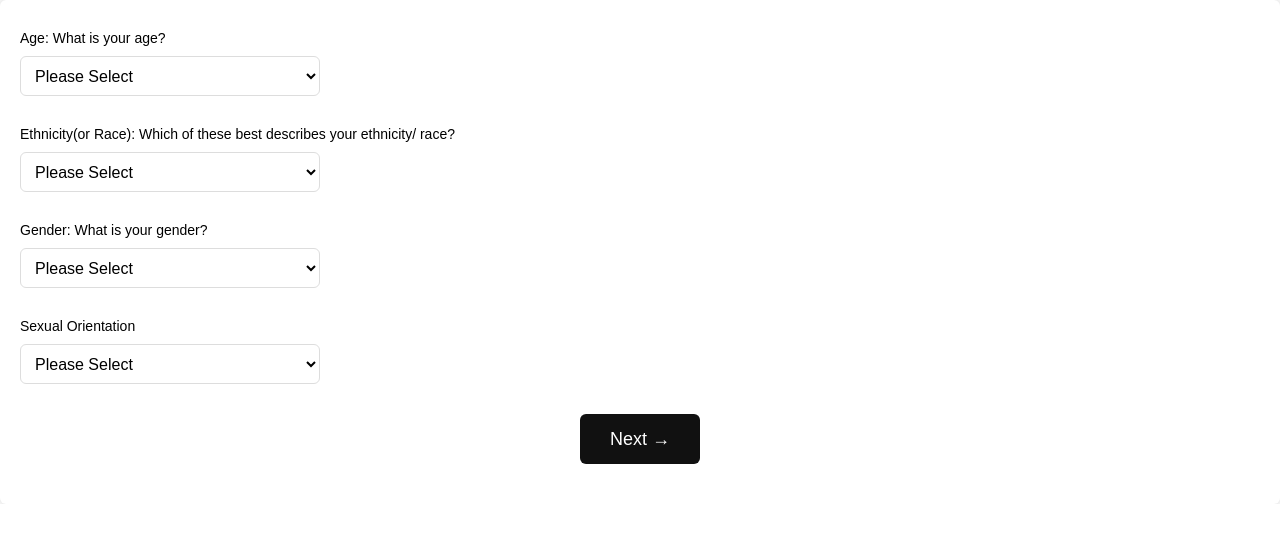
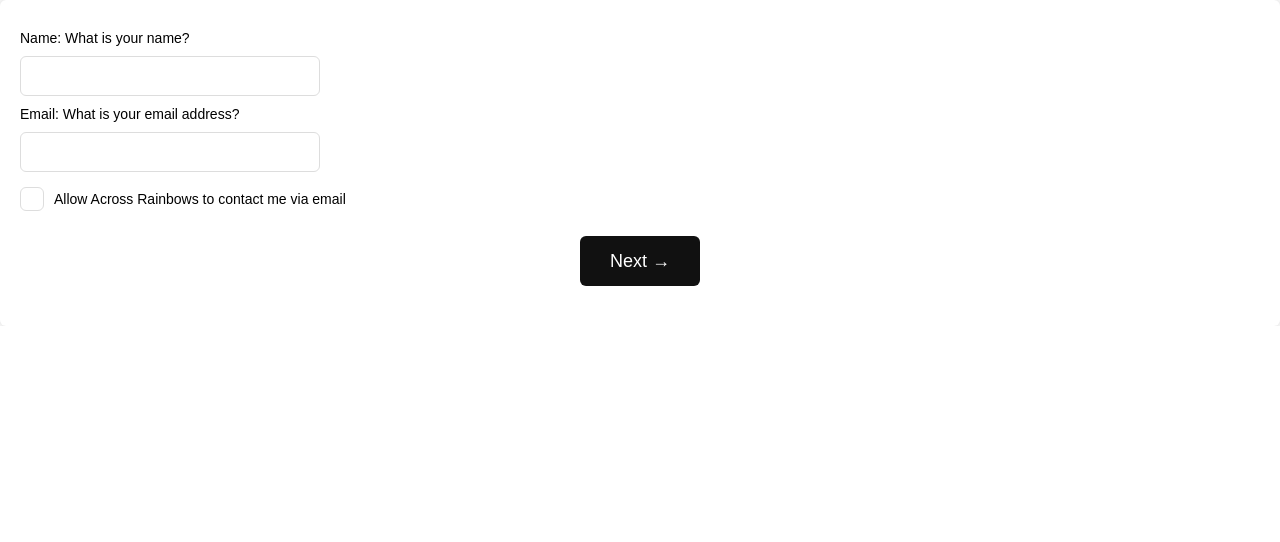
Before and after one commit to chris-rodgers/pink-navigator, a React (Create React App) app: page / in a window 1280 px wide. Shown: the top 542 px of the page. Built offline with nearby package versions, Linux system fonts and the light colour scheme.

Commit message:
Adding name and email address fields

```diff
--- a/src/App.js
+++ b/src/App.js
@@ -4,9 +4,12 @@ import "react-svg-radar-chart/build/css/index.css";
 import styles from "./styles.module.css";
 import questions from "./questions.json";
 import personalDetails from "./personal-details.json";
+import contactDetails from "./contact-details.json";
+
 import Checkbox from "./components/Checkbox/Checkbox";
 import Button from "./components/Button/Button";
 import Select from "./components/Select/Select";
+import Input from "./components/Input/Input";
 
 const optionValues = {
   1: "Strongly Disagree",
@@ -50,9 +53,10 @@ export default function App() {
   const [shouldSubmit, setShouldSubmit] = React.useState(true);
   const [page, setPage] = React.useState(0);
   const [hasSubmitted, setHasSubmitted] = React.useState(false);
-  const isFinished = page === 2;
-  const [personalDetailsState, setPersonalDetailsState] =
-    React.useState(personalDetails);
+  const isFinished = page === 3;
+  const [contactDetailsState, setContactDetailsState] = React.useState(contactDetails);
+  const [personalDetailsState, setPersonalDetailsState] = React.useState(personalDetails);
+  const [emailConsent, setEmailConsent] = React.useState(false)
 
   React.useEffect(() => {
     document.getElementById("pink-navigator-root").scrollIntoView(true);
@@ -89,6 +93,11 @@ export default function App() {
     const body = new FormData();
     const questionValues = {};
 
+    if(emailConsent){
+      Object.keys(contactDetailsState).forEach((key) => {
+        body.append(key, contactDetailsState[key].value);
+      });
+    }
     Object.keys(personalDetailsState).forEach((key) => {
       body.append(key, personalDetailsState[key].value);
     });
@@ -135,6 +144,34 @@ export default function App() {
       </div> */}
       {
         [
+          <div style={{ marginTop: 10, marginBottom: 20 }}>
+            {Object.keys(contactDetailsState).map((key) => {
+              const { title,...rest } = contactDetailsState[key];
+              return (
+                <div key={key}>
+                  <label className={styles.label} htmlFor={key}>
+                    {title}
+                  </label>
+                  <div>
+                    <Input
+                      id={key}
+                      onChange={(e) => {
+                        setContactDetailsState((prevContactDetailsState) => {
+                          const nextContactDetialsState = {
+                            ...prevContactDetailsState,
+                          };
+                          nextContactDetialsState[key].value = e.target.value;
+                          return nextContactDetialsState;
+                        });
+                      }}
+                      {...rest}
+                    />
+                  </div>
+                </div>
+              );
+            })}
+            <Checkbox onClick={() => { setEmailConsent(!emailConsent) }} checked={emailConsent} label={"Allow Across Rainbows to contact me via email"} />
+          </div>,
           <div style={{ marginTop: 10 }}>
             {Object.keys(personalDetailsState).map((key) => {
               const detail = personalDetailsState[key];
@@ -264,7 +301,7 @@ export default function App() {
             <Button onClick={handlePrev}>← Previous</Button>
           ) : null}
           {!isFinished ? (
-            <Button onClick={handleNext}>{["Next", "Finish"][page]} →</Button>
+            <Button onClick={handleNext}>{page === 2 ? "Finish" : "Next"} →</Button>
           ) : null}
         </div>
         {/* <Checkbox onClick={() => { setShouldSubmit(!shouldSubmit) }} disabled={!shouldShowCheckbox} checked={shouldSubmit} label={shouldShowCheckbox ? "Record my answers" : hasSubmitted ? "We've recorded your answers" : "Submitting..."} /> */}
--- /dev/null
+++ b/src/components/Input/Input.js
@@ -0,0 +1,9 @@
+import React from "react";
+import styles from "../Select/Select.module.css";
+
+const Input = (props) => {
+    // console.log(value)
+    return (<input className={styles.input} {...props} />)
+}
+
+export default Input;
--- /dev/null
+++ b/src/components/Input/Input.module.css
@@ -0,0 +1,13 @@
+.input {
+  height: 40px;
+  border-radius: 6px;
+  padding: 0 10px;
+  font-size: 16px;
+  margin-bottom: 10px;
+  border: 1px solid #dddddd;
+  display: block;
+  width: 100%;
+  max-width: 300px;
+  box-sizing: border-box;
+  background-color: white;
+}
--- /dev/null
+++ b/src/contact-details.json
@@ -0,0 +1,11 @@
+{
+    "Name": {
+        "title": "Name: What is your name?",
+        "value": ""
+    },
+    "Email": {
+        "title": "Email: What is your email address?",
+        "value": "",
+        "type": "email"
+    }
+}
```
